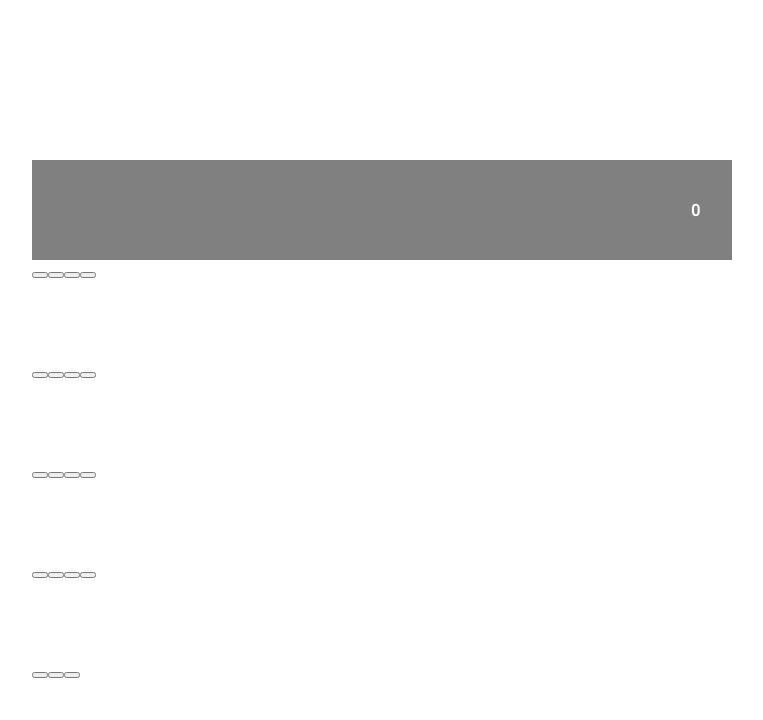
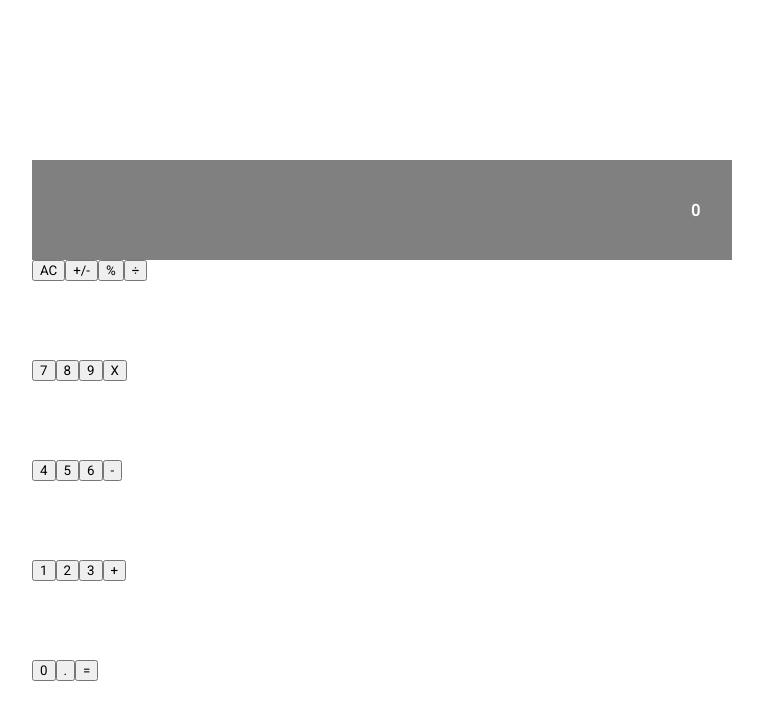
Before and after one commit to santiagorodriguezbermudez/react-calculator, a React (Create React App) app: page / in a window 1280 px wide. Shown: the top 720 px of the page, without its empty margins (258-1021 px from the left). Built offline with nearby package versions, Linux system fonts and the light colour scheme.

Commit message:
Refactor buttonPanel for DRY code per TSE suggestion

```diff
--- a/src/components/ButtonPanel.jsx
+++ b/src/components/ButtonPanel.jsx
@@ -2,39 +2,20 @@ import React from 'react';
 import Button from './Button';
 
 function ButtonPanel() {
+  const symbolArray = [
+    ['AC', '+/-', '%', '÷'],
+    ['7', '8', '9', 'X'],
+    ['4', '5', '6', '-'],
+    ['1', '2', '3', '+'],
+    ['0', '.', '='],
+  ];
+
+  const listedButton = (btn => btn.map(button => <Button key={button} buttonName={button} />));
+
+  const listedArray = symbolArray.map(group => <div key={group[0]}>{listedButton(group)}</div>);
+
   return (
-    <div className="button-panel">
-      <div id="group1">
-        <Button name="AC" />
-        <Button name="+/-" />
-        <Button name="%" />
-        <Button name="÷" />
-      </div>
-      <div id="group2">
-        <Button name="7" />
-        <Button name="8" />
-        <Button name="9" />
-        <Button name="X" />
-      </div>
-      <div id="group3">
-        <Button name="4" />
-        <Button name="5" />
-        <Button name="6" />
-        <Button name="-" />
-      </div>
-      <div id="group4">
-        <Button name="1" />
-        <Button name="2" />
-        <Button name="3" />
-        <Button name="+" />
-      </div>
-      <div id="group5">
-        <Button name="0" />
-        <Button name="." />
-        <Button name="=" />
-      </div>
-
-    </div>
+    <div className="button-panel">{listedArray}</div>
   );
 }
 
```
